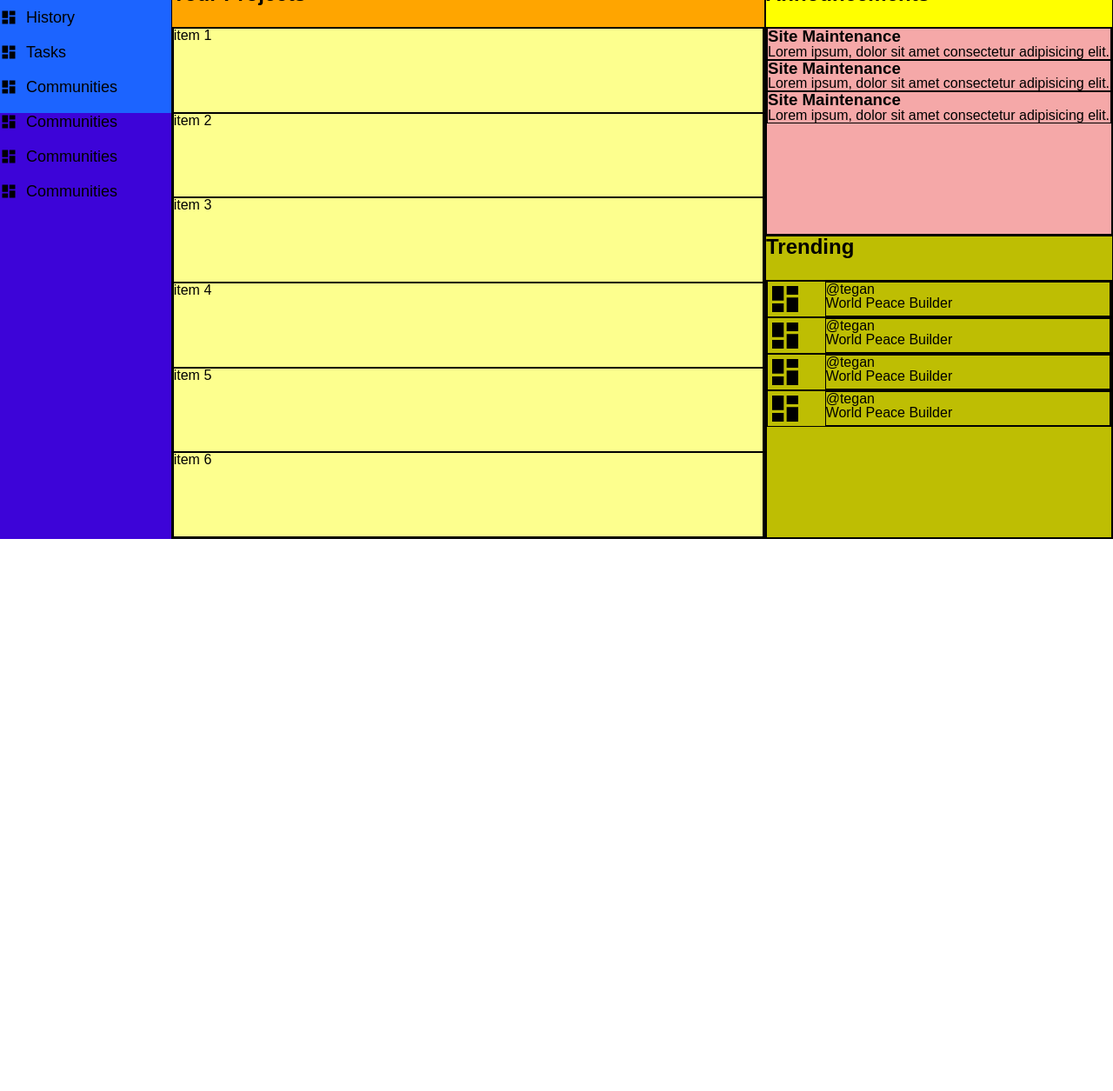
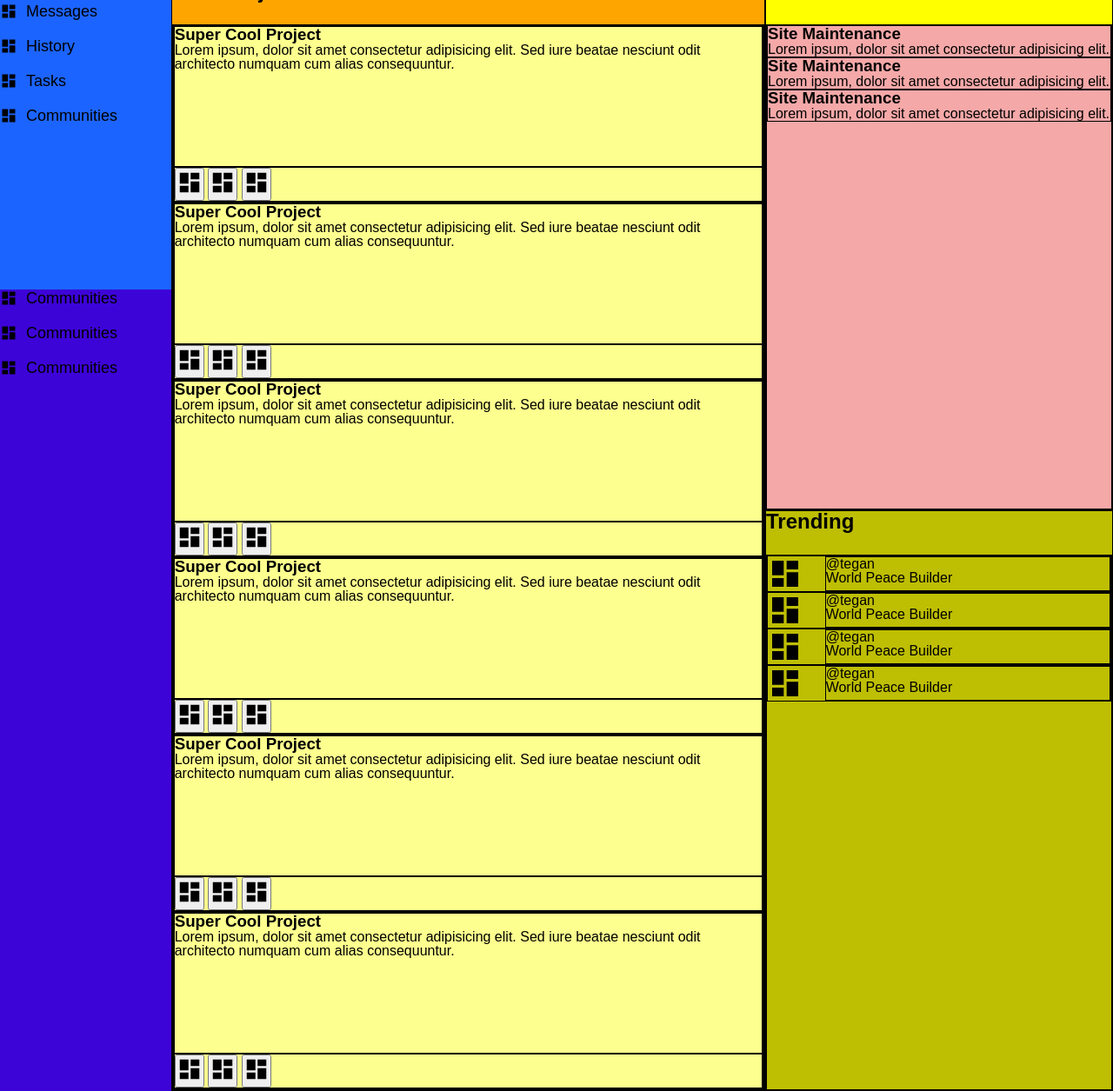
Before and after one commit to ashLuchowa/Odin_Dashboard, a plain HTML site: page index.html in a window 1280 px wide. Shown: the part 180-1435 px from the top of the page at 87% size. Before the commit the page ends 800 px from the top, so only its background shows below. Drawn offline with Linux system fonts and the light colour scheme.

Commit message:
Populate main-content cards

```diff
--- a/index.html
+++ b/index.html
@@ -115,14 +115,82 @@
         <div class="main-content">
             <div class="main-content-container">
                 <h2 id="project-text">Your Projects</h2>
+
                 <div class="projects">
-                    <div class="project-card">item 1</div>
-                    <div class="project-card">item 2</div>
-                    <div class="project-card">item 3</div>
-                    <div class="project-card">item 4</div>
-                    <div class="project-card">item 5</div>
-                    <div class="project-card">item 6</div>
+
+                    <div class="project-card">
+                        <div class="project-card-text">
+                            <h3>Super Cool Project</h3>
+                            <p>Lorem ipsum, dolor sit amet consectetur adipisicing elit. Sed iure beatae nesciunt odit architecto numquam cum alias consequuntur.</p>
+                        </div> <!-- project-card-text -->
+                        <div class="project-card-btn">
+                            <button><img src="./img/view-dashboard.svg" alt="card-pic" height="30px"></button>
+                            <button><img src="./img/view-dashboard.svg" alt="card-pic" height="30px"></button>
+                            <button><img src="./img/view-dashboard.svg" alt="card-pic" height="30px"></button>
+                        </div> <!-- project-card-btn -->
+                    </div> <!-- project-card -->
+
+                    <div class="project-card">
+                        <div class="project-card-text">
+                            <h3>Super Cool Project</h3>
+                            <p>Lorem ipsum, dolor sit amet consectetur adipisicing elit. Sed iure beatae nesciunt odit architecto numquam cum alias consequuntur.</p>
+                        </div> <!-- project-card-text -->
+                        <div class="project-card-btn">
+                            <button><img src="./img/view-dashboard.svg" alt="card-pic" height="30px"></button>
+                            <button><img src="./img/view-dashboard.svg" alt="card-pic" height="30px"></button>
+                            <button><img src="./img/view-dashboard.svg" alt="card-pic" height="30px"></button>
+                        </div> <!-- project-card-btn -->
+                    </div> <!-- project-card -->
+
+                    <div class="project-card">
+                        <div class="project-card-text">
+                            <h3>Super Cool Project</h3>
+                            <p>Lorem ipsum, dolor sit amet consectetur adipisicing elit. Sed iure beatae nesciunt odit architecto numquam cum alias consequuntur.</p>
+                        </div> <!-- project-card-text -->
+                        <div class="project-card-btn">
+                            <button><img src="./img/view-dashboard.svg" alt="card-pic" height="30px"></button>
+                            <button><img src="./img/view-dashboard.svg" alt="card-pic" height="30px"></button>
+                            <button><img src="./img/view-dashboard.svg" alt="card-pic" height="30px"></button>
+                        </div> <!-- project-card-btn -->
+                    </div> <!-- project-card -->
+
+                    <div class="project-card">
+                        <div class="project-card-text">
+                            <h3>Super Cool Project</h3>
+                            <p>Lorem ipsum, dolor sit amet consectetur adipisicing elit. Sed iure beatae nesciunt odit architecto numquam cum alias consequuntur.</p>
+                        </div> <!-- project-card-text -->
+                        <div class="project-card-btn">
+                            <button><img src="./img/view-dashboard.svg" alt="card-pic" height="30px"></button>
+                            <button><img src="./img/view-dashboard.svg" alt="card-pic" height="30px"></button>
+                            <button><img src="./img/view-dashboard.svg" alt="card-pic" height="30px"></button>
+                        </div> <!-- project-card-btn -->
+                    </div> <!-- project-card -->
+
+                    <div class="project-card">
+                        <div class="project-card-text">
+                            <h3>Super Cool Project</h3>
+                            <p>Lorem ipsum, dolor sit amet consectetur adipisicing elit. Sed iure beatae nesciunt odit architecto numquam cum alias consequuntur.</p>
+                        </div> <!-- project-card-text -->
+                        <div class="project-card-btn">
+                            <button><img src="./img/view-dashboard.svg" alt="card-pic" height="30px"></button>
+                            <button><img src="./img/view-dashboard.svg" alt="card-pic" height="30px"></button>
+                            <button><img src="./img/view-dashboard.svg" alt="card-pic" height="30px"></button>
+                        </div> <!-- project-card-btn -->
+                    </div> <!-- project-card -->
+
+                    <div class="project-card">
+                        <div class="project-card-text">
+                            <h3>Super Cool Project</h3>
+                            <p>Lorem ipsum, dolor sit amet consectetur adipisicing elit. Sed iure beatae nesciunt odit architecto numquam cum alias consequuntur.</p>
+                        </div> <!-- project-card-text -->
+                        <div class="project-card-btn">
+                            <button><img src="./img/view-dashboard.svg" alt="card-pic" height="30px"></button>
+                            <button><img src="./img/view-dashboard.svg" alt="card-pic" height="30px"></button>
+                            <button><img src="./img/view-dashboard.svg" alt="card-pic" height="30px"></button>
+                        </div> <!-- project-card-btn -->
+                    </div> <!-- project-card -->
                 </div>
+
             </div> <!-- projects -->
 
             <div class="announcements">
--- a/main.css
+++ b/main.css
@@ -11,6 +11,10 @@
     line-height: 1;
     margin: 0;
     padding: 0;
+}
+
+button {
+    cursor: pointer;
 }
 
 /* -------------------- SIDEBAR GRID -------------------- */
@@ -142,6 +146,11 @@ header {
     grid-template-columns: repeat(auto-fit, minmax(350px, 1fr));
 }
 
+.project-card {
+    display: grid;
+    grid-template-rows: 4fr 1fr;
+}
+
 /* ----- Cards ----- */
 
 /* ----- Announcement ----- */
```
